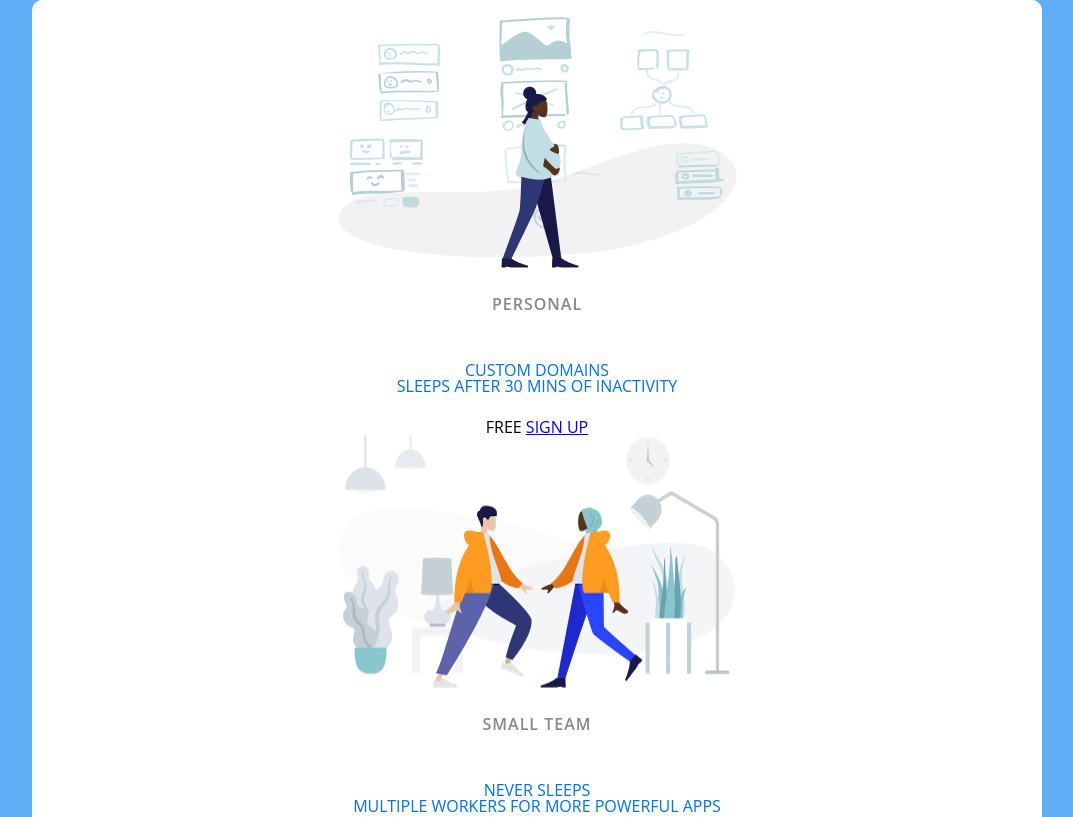
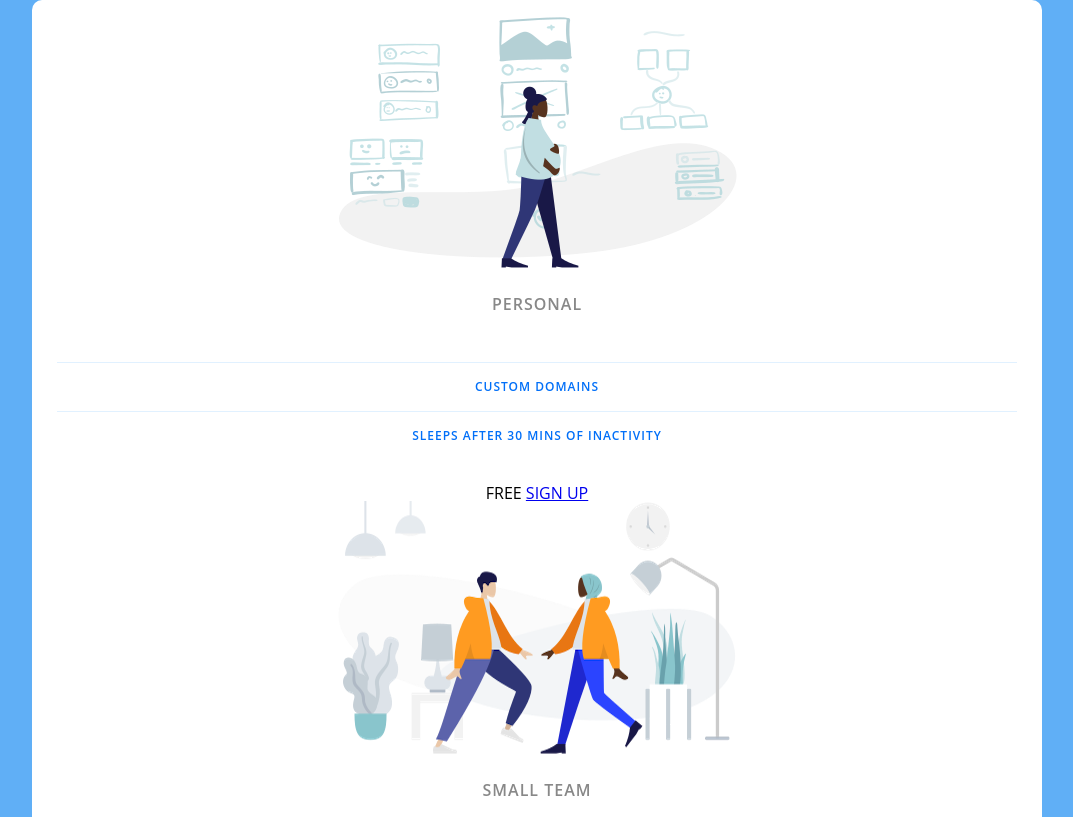
Before and after one commit to VicBond/3colPriceTable, a plain HTML site: page index.html in a window 1280 px wide. Shown: the top 817 px of the page, without its empty margins (103-1176 px from the left). Drawn offline with Linux system fonts and the light colour scheme.

Commit message:
add pricing features item

```diff
--- a/style.css
+++ b/style.css
@@ -90,3 +90,12 @@ body {
   margin: 50px 0 25px;
   color: #016ff8;
 }
+
+.pricing-features-item {
+  font-weight: 600;
+  letter-spacing: 1px;
+  font-size: 12px;
+  line-height: 1.5;
+  padding: 15px 0;
+  border-top: 1px solid #e1f1ff;
+}
```
